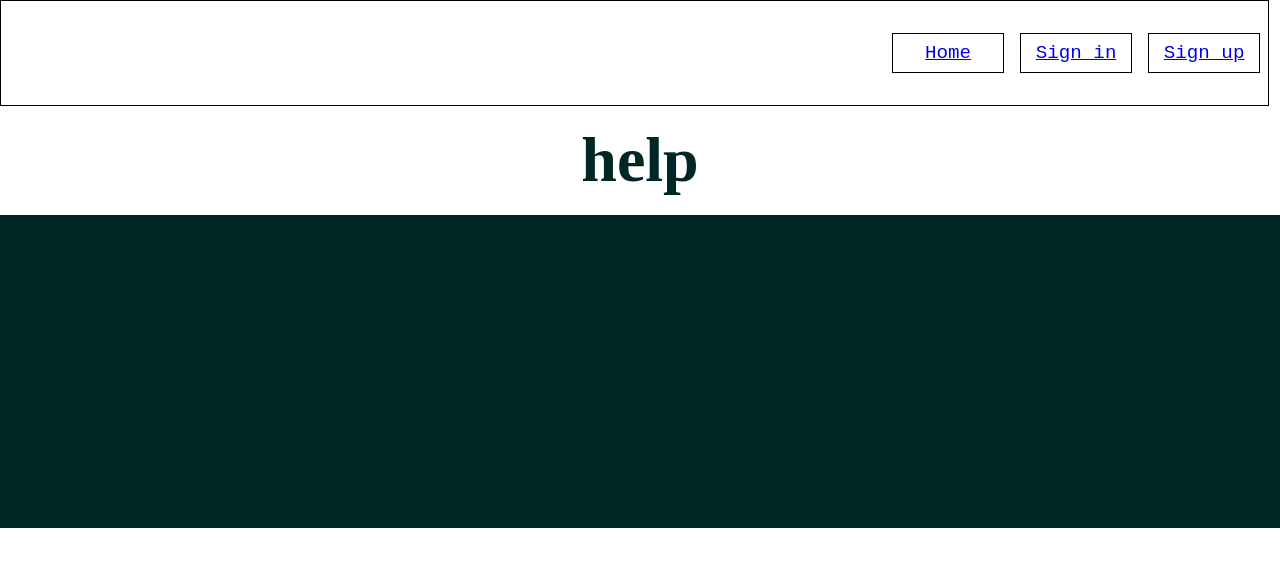
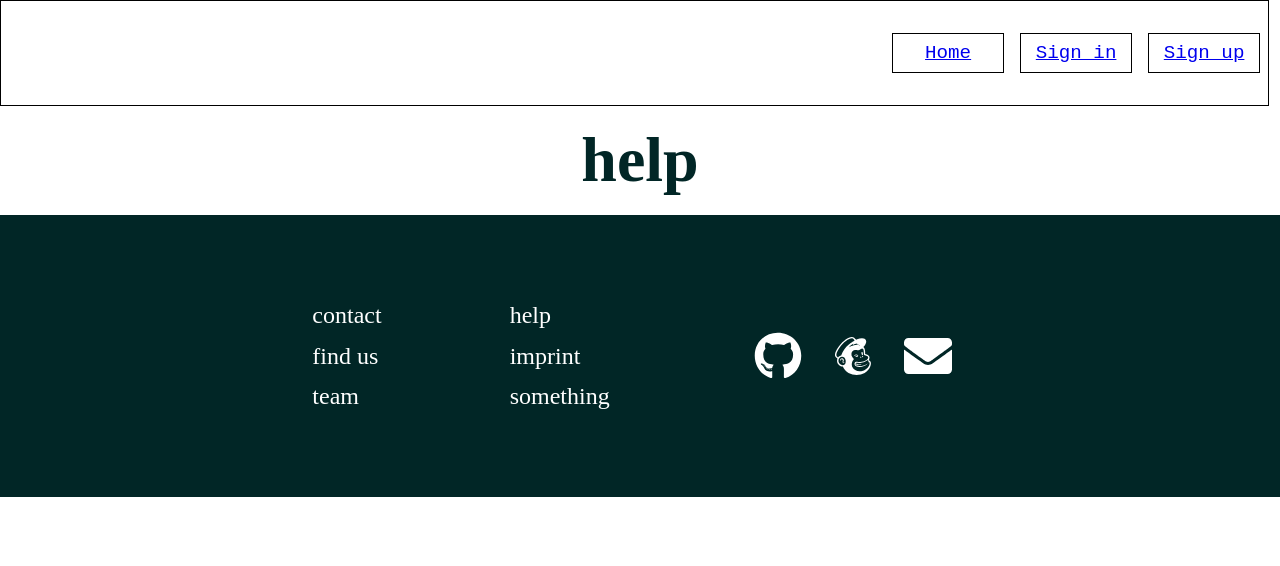
Before and after one commit to artrugh/quotifier, a React (Create React App) app in the folder client/: page /help in a window 1280 px wide. Shown: the top 566 px of the page. Built offline with nearby package versions, Linux system fonts and the light colour scheme; a web font is replaced by a local one.

Commit message:
some more sass

```diff
--- a/client/package.json
+++ b/client/package.json
@@ -3,6 +3,10 @@
   "version": "0.1.0",
   "private": true,
   "dependencies": {
+    "@fortawesome/fontawesome-svg-core": "^1.2.32",
+    "@fortawesome/free-brands-svg-icons": "^5.15.1",
+    "@fortawesome/free-solid-svg-icons": "^5.15.1",
+    "@fortawesome/react-fontawesome": "^0.1.12",
     "@testing-library/jest-dom": "^4.2.4",
     "@testing-library/react": "^9.5.0",
     "@testing-library/user-event": "^7.2.1",
--- a/client/src/components/Footer.js
+++ b/client/src/components/Footer.js
@@ -1,19 +1,21 @@
 import React from "react";
+import FooterIcons from "./FooterIcons";
 
 function Footer() {
   return (
-    <div className="footer">
+    <div className="footer-all">
       <div className="footer-left">
-        <p className="text">contact</p>
-        <p className="text">contact</p>
-        <p className="text">contact</p>
-        <p className="text">contact</p>
+        <p className="text-footer">contact</p>
+        <p className="text-footer">find us</p>
+        <p className="text-footer">team</p>
+      </div>
+      <div className="footer-middle">
+        <p className="text-footer">help</p>
+        <p className="text-footer">imprint</p>
+        <p className="text-footer">something</p>
       </div>
       <div className="footer-right">
-        <p className="text">contact</p>
-        <p className="text">contact</p>
-        <p className="text">contact</p>
-        <p className="text">contact</p>
+        <FooterIcons />
       </div>
     </div>
   );
--- /dev/null
+++ b/client/src/components/FooterIcons.js
@@ -0,0 +1,17 @@
+import React from "react";
+//------------------icons-------------------------------
+import { FontAwesomeIcon } from "@fortawesome/react-fontawesome";
+import { faEnvelope } from "@fortawesome/free-solid-svg-icons";
+import { faGithub, faMailchimp } from "@fortawesome/free-brands-svg-icons";
+
+function FooterIcons() {
+  return (
+    <div className="footer-icons">
+      <FontAwesomeIcon className="footer-icons-single" icon={faGithub} />
+      <FontAwesomeIcon className="footer-icons-single" icon={faMailchimp} />
+      <FontAwesomeIcon className="footer-icons-single" icon={faEnvelope} />
+    </div>
+  );
+}
+
+export default FooterIcons;
--- a/client/src/scss/base/_typography.scss
+++ b/client/src/scss/base/_typography.scss
@@ -37,3 +37,13 @@ p {
 .text-quote {
   font-size: 3.5rem;
 }
+
+.footer-icons-single {
+  color: white;
+  font-size: 5rem;
+}
+
+.text-footer {
+  color: white;
+  font-size: 1.5rem;
+}
--- /dev/null
+++ b/client/src/scss/components/_icon.scss
@@ -0,0 +1,3 @@
+.footer-icons-single {
+  padding: 1rem;
+}
--- a/client/src/scss/layout/_components.scss
+++ b/client/src/scss/layout/_components.scss
@@ -58,13 +58,27 @@
   padding-bottom: 30vh;
 }
 
-.footer {
+//----------------footer---------------------------------
+
+.footer-all {
   padding: 3rem;
   width: 100%;
   background-color: $mid-color-dark;
   display: flex;
+  justify-content: center;
 }
 
 .footer p {
   margin: 0;
 }
+
+.footer-left,
+.footer-middle {
+  padding: 2rem 4rem;
+}
+
+.footer-right {
+  display: flex;
+  align-items: center;
+  padding: 2rem 4rem;
+}
--- a/client/src/scss/main.scss
+++ b/client/src/scss/main.scss
@@ -8,7 +8,7 @@
 @import "base/utilities";
 
 @import "components/button";
-@import "components/card";
+@import "components/icon";
 
 @import "layout/nav";
 @import "layout/components";
```
Also changed, not shown: client/src/scss/components/_card.scss (deleted), 1 other file (tests, documents, lock files or other folders).
